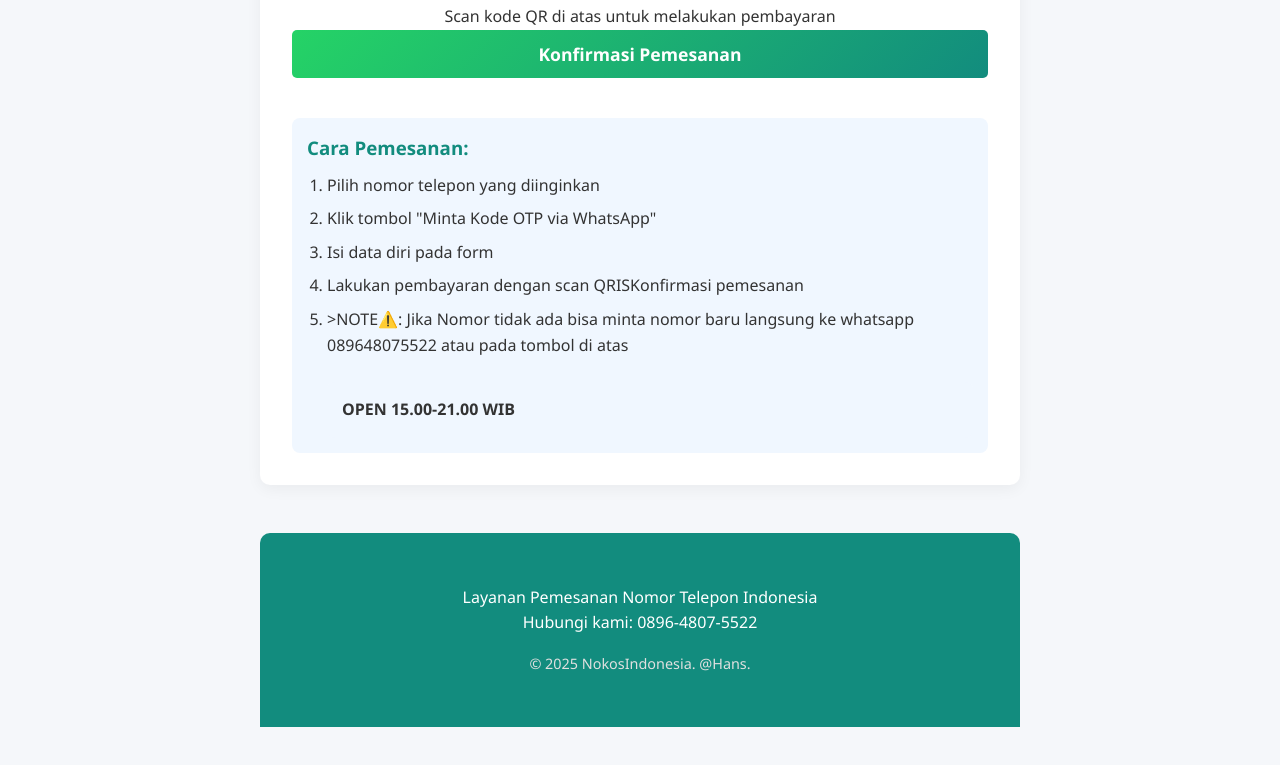
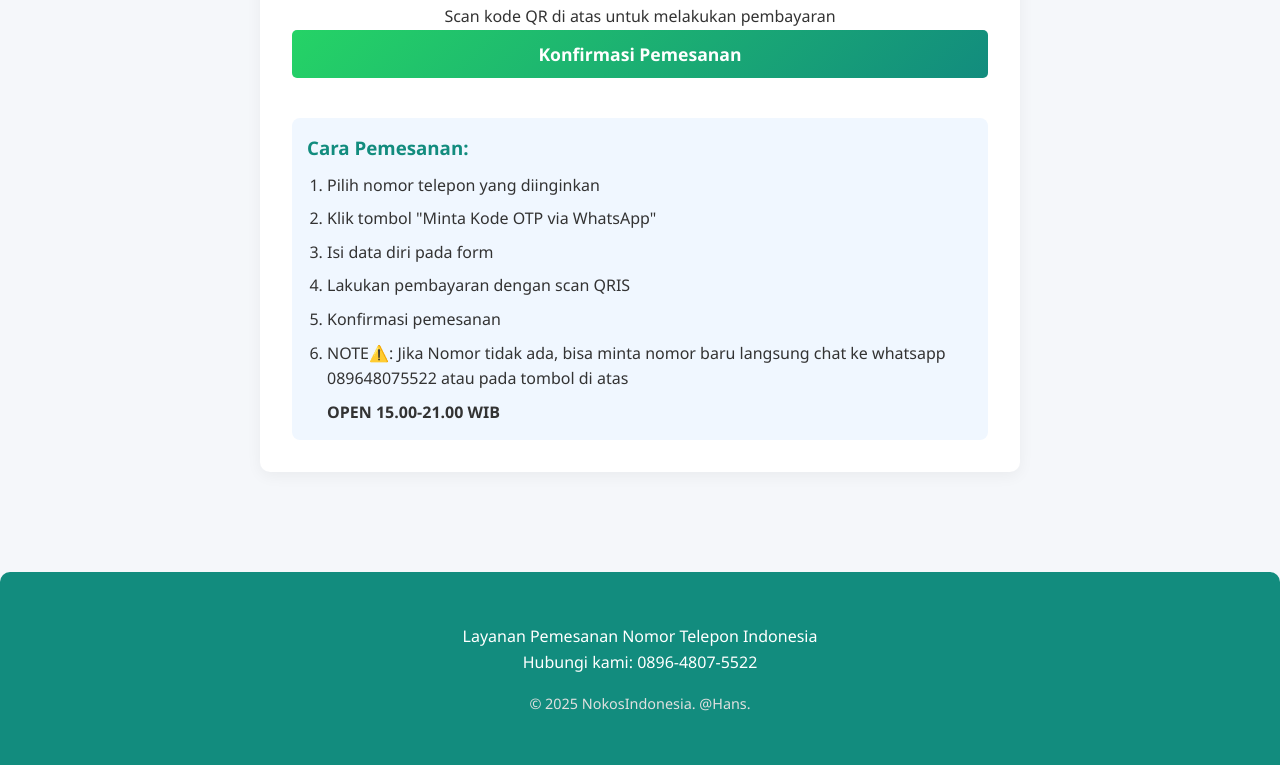
Before and after one commit to Hans2012-hue/Web-nokos, a plain HTML site: page index.html in a window 1280 px wide. Shown: the part 3880-4645 px from the top of the page. Drawn offline with Linux system fonts and the light colour scheme.

Commit message:
Fix list items and update instructions in index.html

```diff
--- a/index.html
+++ b/index.html
@@ -327,14 +327,12 @@
                     <li>Pilih nomor telepon yang diinginkan</li>
                     <li>Klik tombol "Minta Kode OTP via WhatsApp"</li>
                     <li>Isi data diri pada form</li>
-                    <li>Lakukan pembayaran dengan scan QRIS</l
-                    <li>Konfirmasi pemesanan
+                    <li>Lakukan pembayaran dengan scan QRIS</li>
+                    <li>Konfirmasi pemesanan</li>
+                    <li> NOTE⚠️: Jika Nomor tidak ada, bisa minta nomor baru langsung chat ke whatsapp 089648075522 atau pada tombol di atas </li>
 
-                    <li> >NOTE⚠️: Jika Nomor tidak ada bisa minta nomor baru langsung ke whatsapp 089648075522 atau pada tombol di atas </li>
 
-            <div class="instructions">
-        <h4> OPEN 15.00-21.00 WIB
-        </h4>
+        <h4> OPEN 15.00-21.00 WIB </h4>
 
             </div>
         </div>
```
